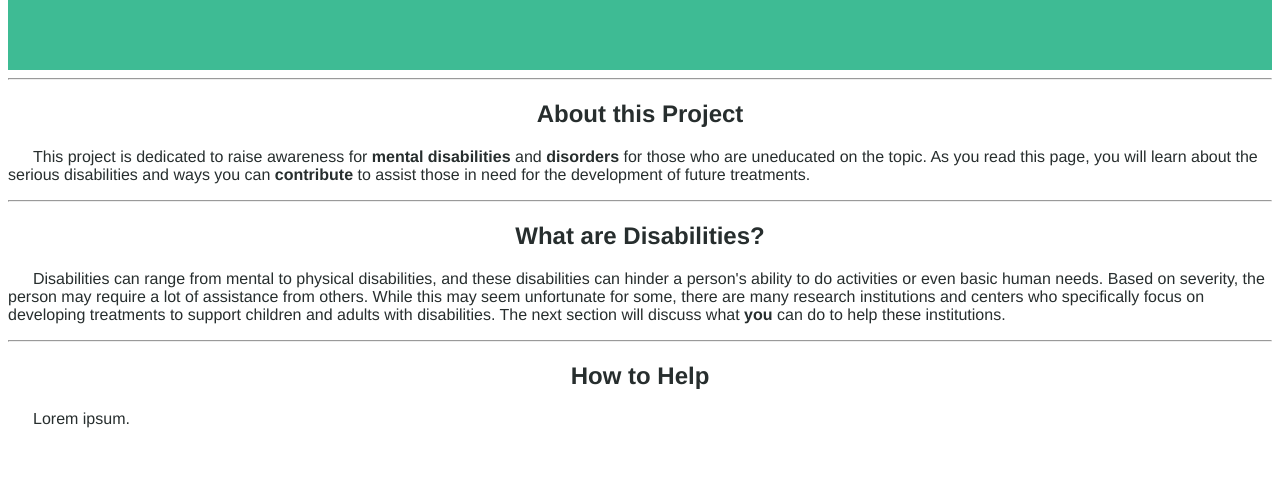
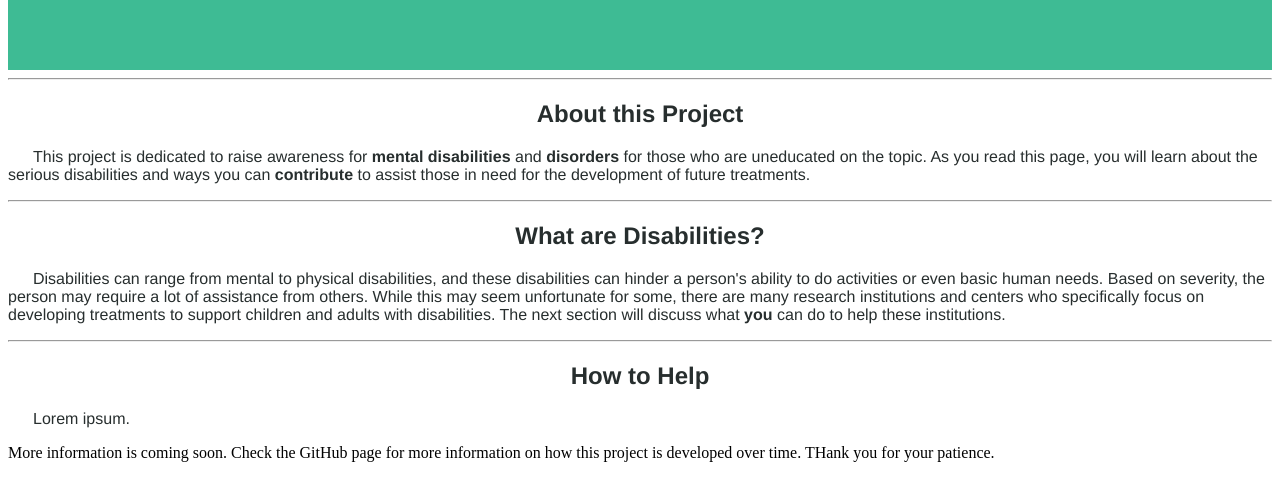
Before and after one commit to chocolateicecream123/blog, a plain HTML site: page index.html in a window 1280 px wide. Shown: the part 378-856 px from the top of the page. Before the commit the page ends 822 px from the top, so only its background shows below. Drawn offline with nearby package versions, Linux system fonts and the light colour scheme.

Commit message:
Update index.html

```diff
--- a/index.html
+++ b/index.html
@@ -27,4 +27,5 @@
         <h2 style="text-align: center;">How to Help</h2>
         <p style="text-indent: 25px;">Lorem ipsum.</p>
     </div>
+    <p>More information is coming soon. Check the GitHub page for more information on how this project is developed over time. THank you for your patience.</p>
 </html>
```
